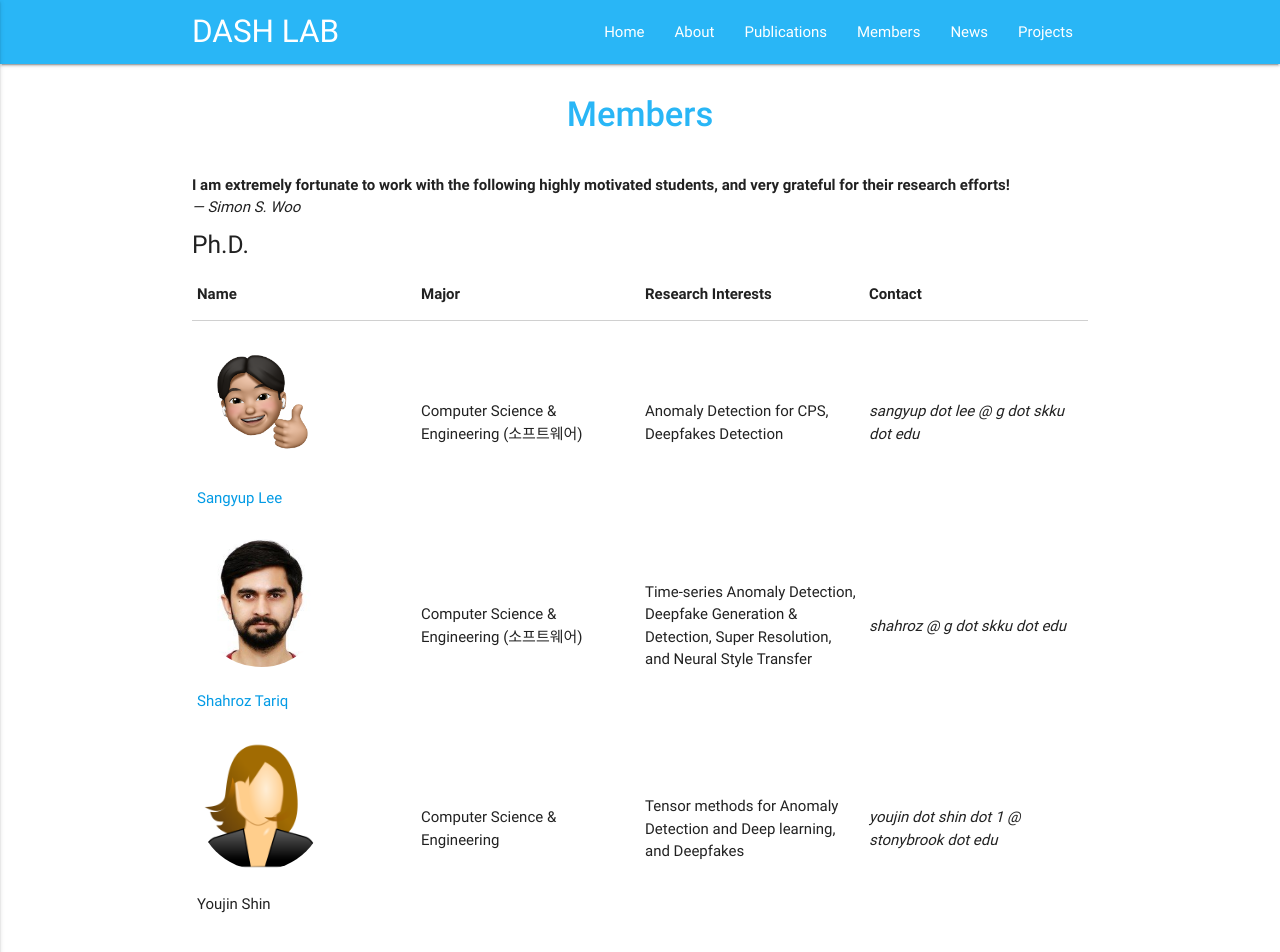
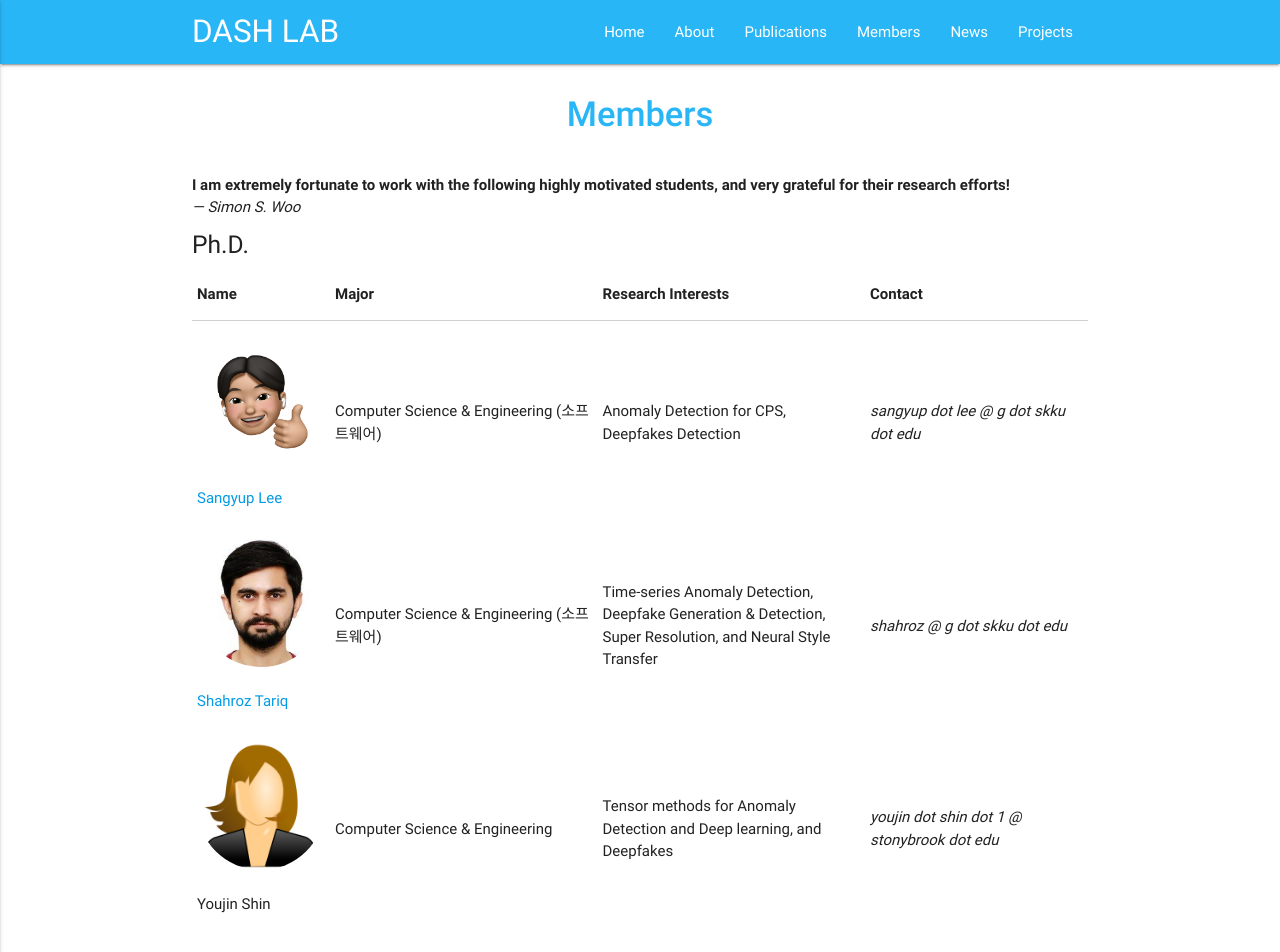
Before and after one commit to Yurim990507/DASH-Lab.github.io, a Jekyll site: the page built from example3.md, in a window 1280 px wide. Shown: the top 952 px of the page. Built offline with Jekyll 4.4.1, drawn with Linux system fonts in a browser that asks for light colours.

Commit message:
Update example3.md

```diff
--- a/example3.md
+++ b/example3.md
@@ -13,9 +13,9 @@ permalink: /Members/
           <div class="col s12">
             <table style="width: 100%">
                 <colgroup>
-                   <col span="1" style="width: 25%;">
-                   <col span="1" style="width: 25%;">
-                   <col span="1" style="width: 25%;">
+                   <col span="1" style="width: 15%;">
+                   <col span="1" style="width: 30%;">
+                   <col span="1" style="width: 30%;">
                    <col span="1" style="width: 25%;">
                 </colgroup>
               <thead>
@@ -100,7 +100,13 @@ permalink: /Members/
     <h5>Masters</h5>
     <div class="row">
           <div class="col s12">
-            <table>
+            <table style="width: 100%">
+                <colgroup>
+                   <col span="1" style="width: 15%;">
+                   <col span="1" style="width: 30%;">
+                   <col span="1" style="width: 30%;">
+                   <col span="1" style="width: 25%;">
+                </colgroup>
               <thead>
                 <tr>
                     <th>Name</th>
```
